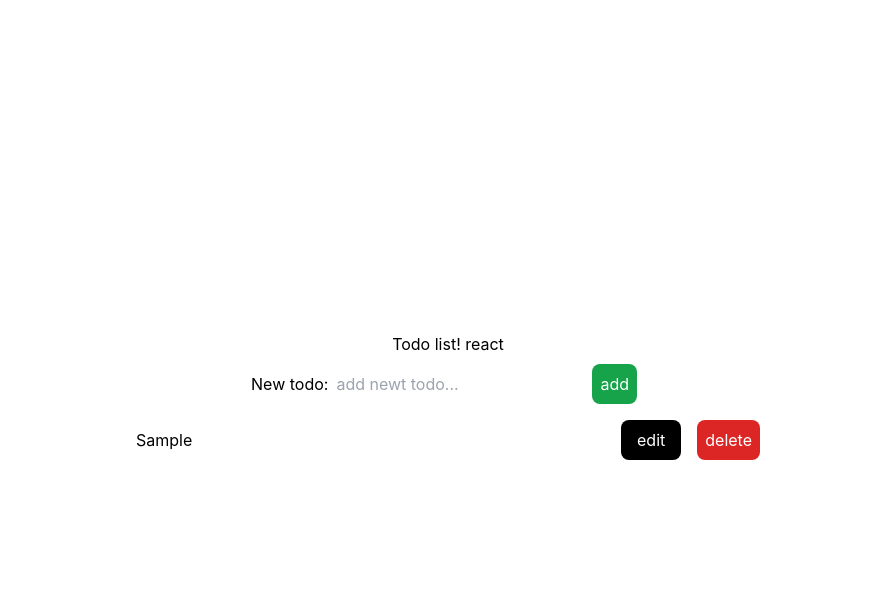
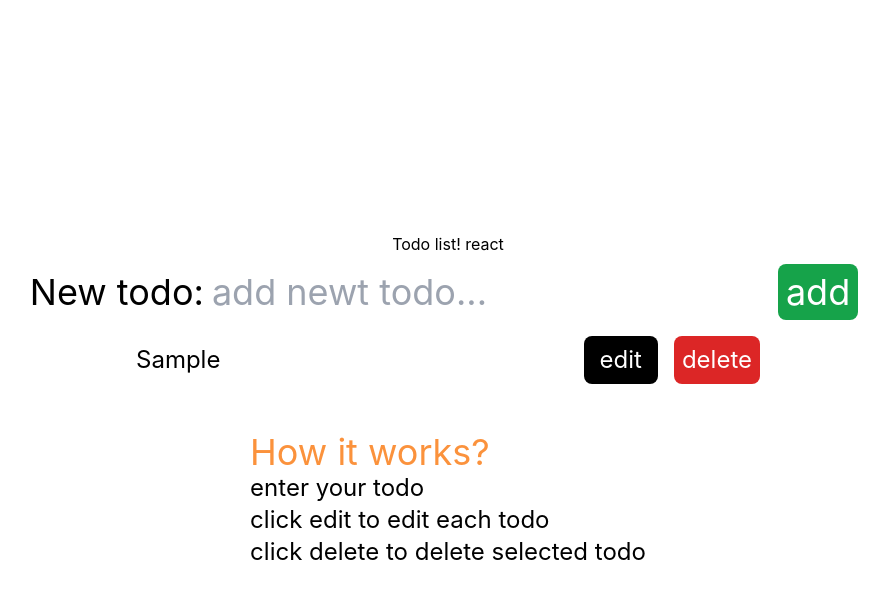
Before and after one commit to fajllo/learning-react, a React (Create React App) app: page / in a window 1280 px wide. Both pictures are taken after typing "Sample" into the empty fields and a click on the button "add". Shown: the top 598 px of the page, without its empty margins (192-1081 px from the left). Built offline with nearby package versions, Linux system fonts and the light colour scheme.

Commit message:
added instruction

```diff
--- a/src/NewTodoForm.js
+++ b/src/NewTodoForm.js
@@ -12,11 +12,10 @@ export default class NewTodoForm extends Component {
     this.setState({ task: "" });
   };
 
-
   render() {
     return (
       <div>
-        <form onSubmit={this.handleSubmit}>
+        <form onSubmit={this.handleSubmit} className="text-4xl">
           <label htmlFor="task" className="mr-2">
             New todo:
           </label>
--- a/src/Todo.js
+++ b/src/Todo.js
@@ -30,7 +30,7 @@ export default class Todo extends Component {
             onClick={this.toggleComplete}
             className={
               this.state.completed
-                ? "py-2 m-2 line-through text-gray-300 "
+                ? "py-2 m-2 line-through text-gray-400 "
                 : "py-2 m-2 "
             }
           >
@@ -90,6 +90,10 @@ export default class Todo extends Component {
         </div>
       );
     }
-    return <div className=" Todo flex gap-2 w-full flex-col   ">{result}</div>;
+    return (
+      <div className=" Todo flex gap-2 w-full flex-col text-2xl  ">
+        {result}
+      </div>
+    );
   }
 }
--- a/src/TodoList.js
+++ b/src/TodoList.js
@@ -37,6 +37,13 @@ export default class TodoList extends Component {
         <h1>Todo list! react</h1>
         <NewTodoForm key="form" addTodo={this.create} />
         <ul className="w-full md:w-1/2">{todos}</ul>
+        <div className=" mt-10">
+          {" "}
+          <h1 className="text-4xl text-orange-400">How it works?</h1>
+          <h2 className="text-2xl">enter your todo</h2>
+          <h2 className="text-2xl">click edit to edit each todo</h2>
+          <h2 className="text-2xl">click delete to delete selected todo </h2>
+        </div>
       </div>
     );
   }
```
